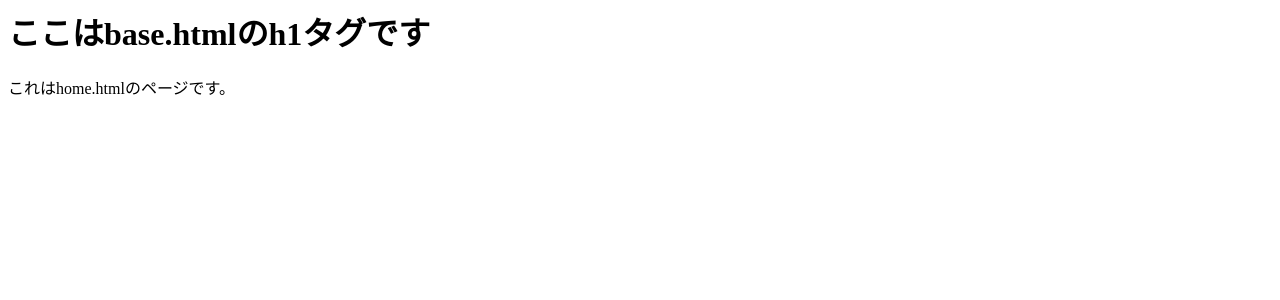
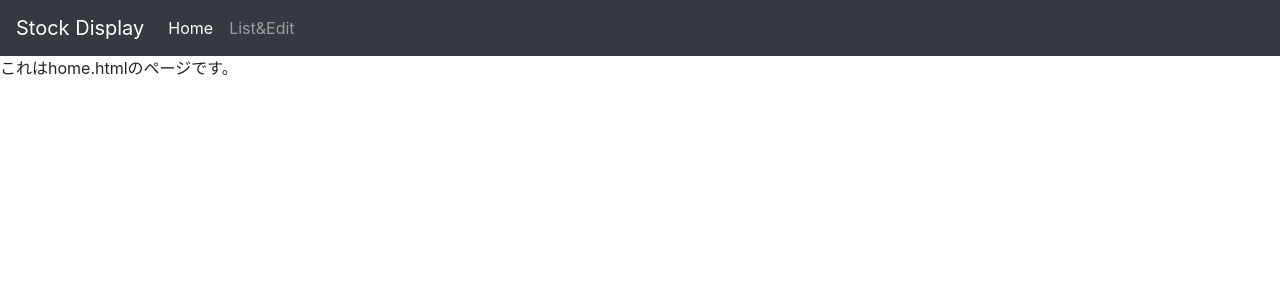
Before and after one commit to kazu4238/django-stock, a Django app: page / in a window 1280 px wide. Shown: the top 300 px of the page. Run offline with Django 3.2, Linux system fonts and the light colour scheme; some libraries are stand-ins or nearby versions.

Commit message:
Bootstrap導入、base.htmlの編集

```diff
--- a/stock_project/stock/templates/base.html
+++ b/stock_project/stock/templates/base.html
@@ -1,4 +1,43 @@
-<h1>ここはbase.htmlのh1タグです</h1>
+
+
+<!doctype html>
+<html lang="ja">
+  <head>
+    <!-- Required meta tags -->
+    <meta charset="utf-8">
+    <meta name="viewport" content="width=device-width, initial-scale=1, shrink-to-fit=no">
+    <!-- Bootstrap CSS -->
+    <link rel="stylesheet" href="https://stackpath.bootstrapcdn.com/bootstrap/4.3.1/css/bootstrap.min.css"
+          integrity="sha384-ggOyR0iXCbMQv3Xipma34MD+dH/1fQ784/j6cY/iJTQUOhcWr7x9JvoRxT2MZw1T" crossorigin="anonymous">
+    <title>Hello, world!</title>
+  </head>
+  <nav class="navbar navbar-expand-lg navbar navbar-dark bg-dark">
+      <a class="navbar-brand" href="#">Stock Display</a>
+  <button class="navbar-toggler" type="button" data-toggle="collapse" data-target="#navbarSupportedContent" aria-controls="navbarSupportedContent" aria-expanded="false" aria-label="Toggle navigation">
+    <span class="navbar-toggler-icon"></span>
+  </button>
+
+  <div class="collapse navbar-collapse" id="navbarSupportedContent">
+    <ul class="navbar-nav mr-auto">
+      <li class="nav-item active">
+
+        <a class="nav-link" href="{% url 'home' %}">Home <span class="sr-only">(current)</span></a>
+      </li>
+      <li class="nav-item">
+        <a class="nav-link" href="">List&Edit</a>
+      </li>
+    </ul>
+  </div>
+</nav>
+
+  <body>
+    <!-- Optional JavaScript -->
+    <!-- jQuery first, then Popper.js, then Bootstrap JS -->
+    <script src="https://code.jquery.com/jquery-3.3.1.slim.min.js" integrity="sha384-q8i/X+965DzO0rT7abK41JStQIAqVgRVzpbzo5smXKp4YfRvH+8abtTE1Pi6jizo" crossorigin="anonymous"></script>
+    <script src="https://cdnjs.cloudflare.com/ajax/libs/popper.js/1.14.7/umd/popper.min.js" integrity="sha384-UO2eT0CpHqdSJQ6hJty5KVphtPhzWj9WO1clHTMGa3JDZwrnQq4sF86dIHNDz0W1" crossorigin="anonymous"></script>
+    <script src="https://stackpath.bootstrapcdn.com/bootstrap/4.3.1/js/bootstrap.min.js" integrity="sha384-JjSmVgyd0p3pXB1rRibZUAYoIIy6OrQ6VrjIEaFf/nJGzIxFDsf4x0xIM+B07jRM" crossorigin="anonymous"></script>
+  </body>
+</html>
 
 {% block content %}
 {% endblock content %}
```
